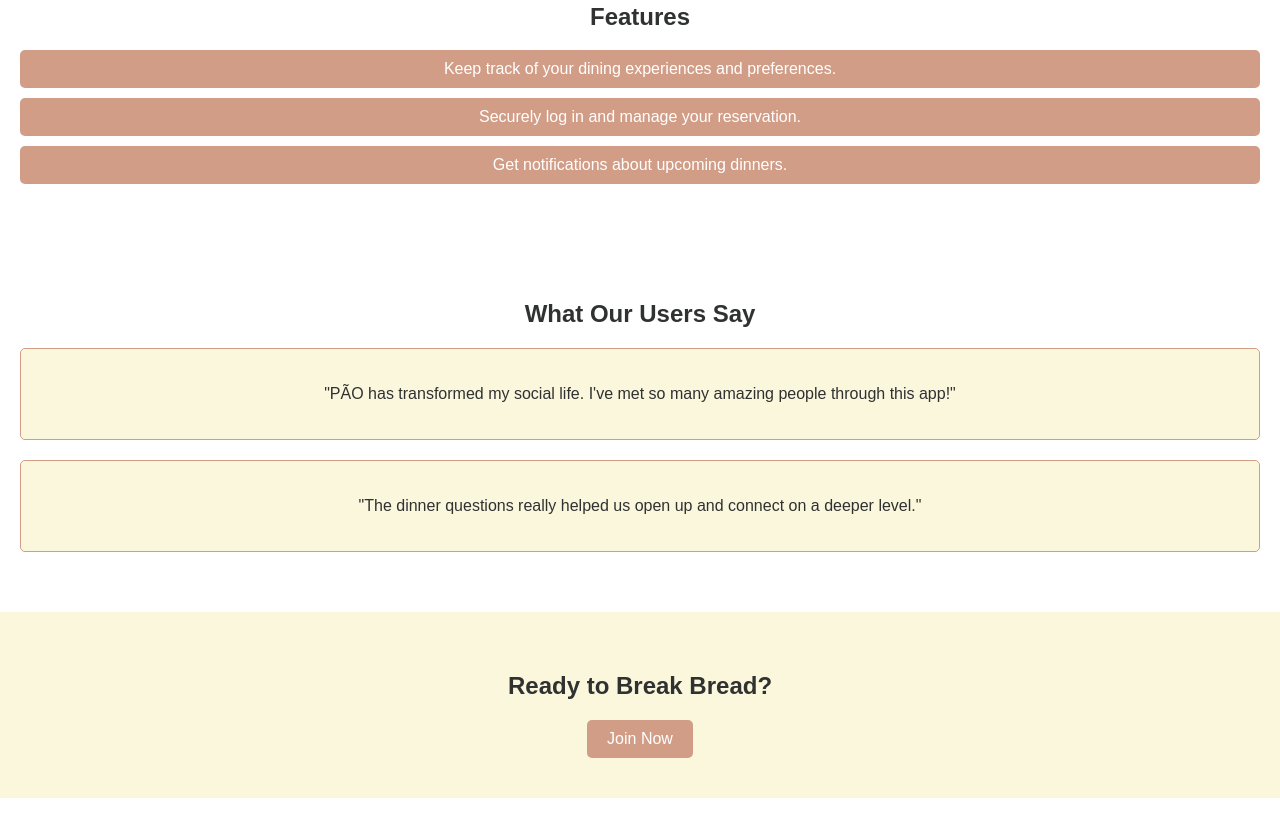
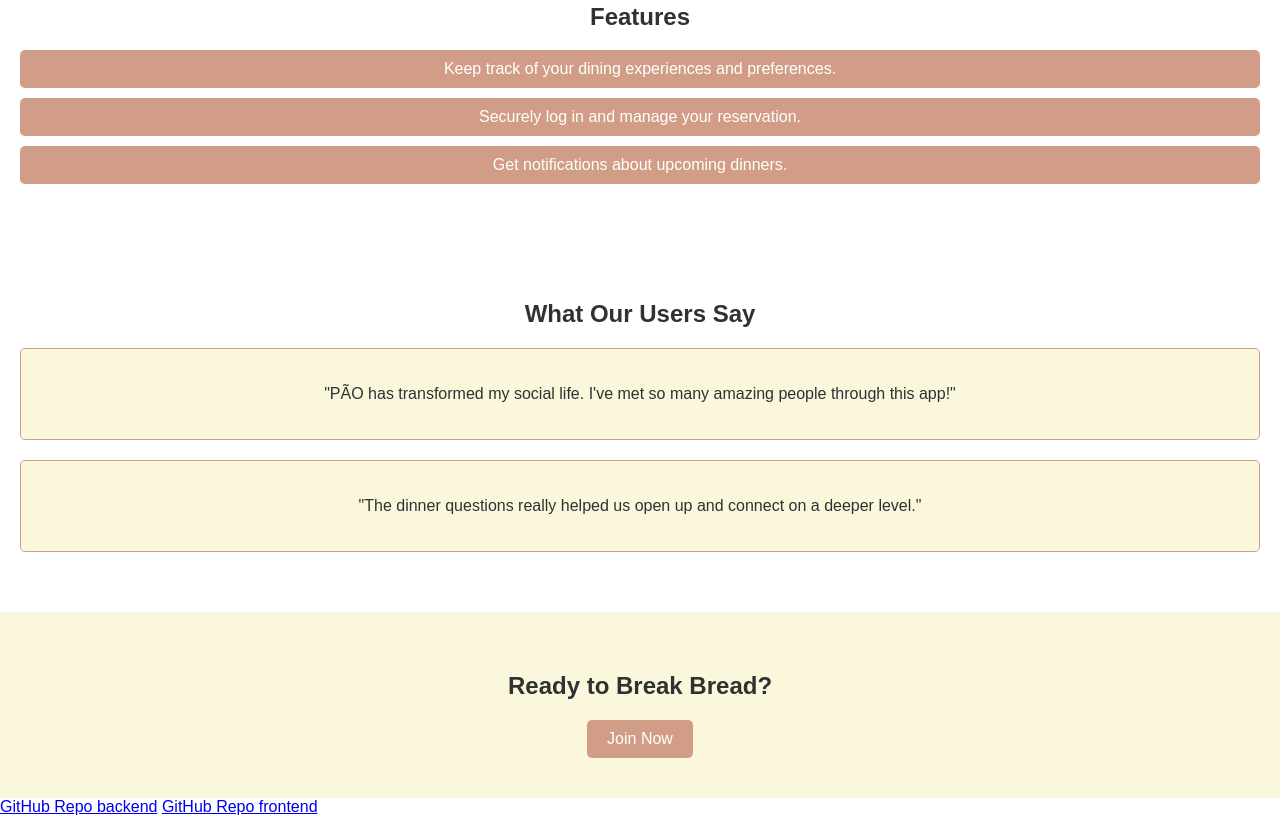
Before and after one commit to ConradPB/PAO-landing-page, a plain HTML site: page public/index.html in a window 1280 px wide. Shown: the part 1137-1953 px from the top of the page. Drawn offline with Linux system fonts and the light colour scheme.

Commit message:
updated index.html

```diff
--- a/public/index.html
+++ b/public/index.html
@@ -61,6 +61,13 @@
         <button onclick="joinNow()">Join Now</button>
     </section>
 
+    <footer class="footer">
+        <div class="footer-content">
+            <a href="https://github.com/ConradPB/PAO.git" target="_blank">GitHub Repo backend</a>
+            <a href="https://github.com/ConradPB/PAOApp.git" target="_blank">GitHub Repo frontend</a>
+        </div>
+    </footer>
+
     <script src="scripts.js"></script>
 </body>
 </html>
```
